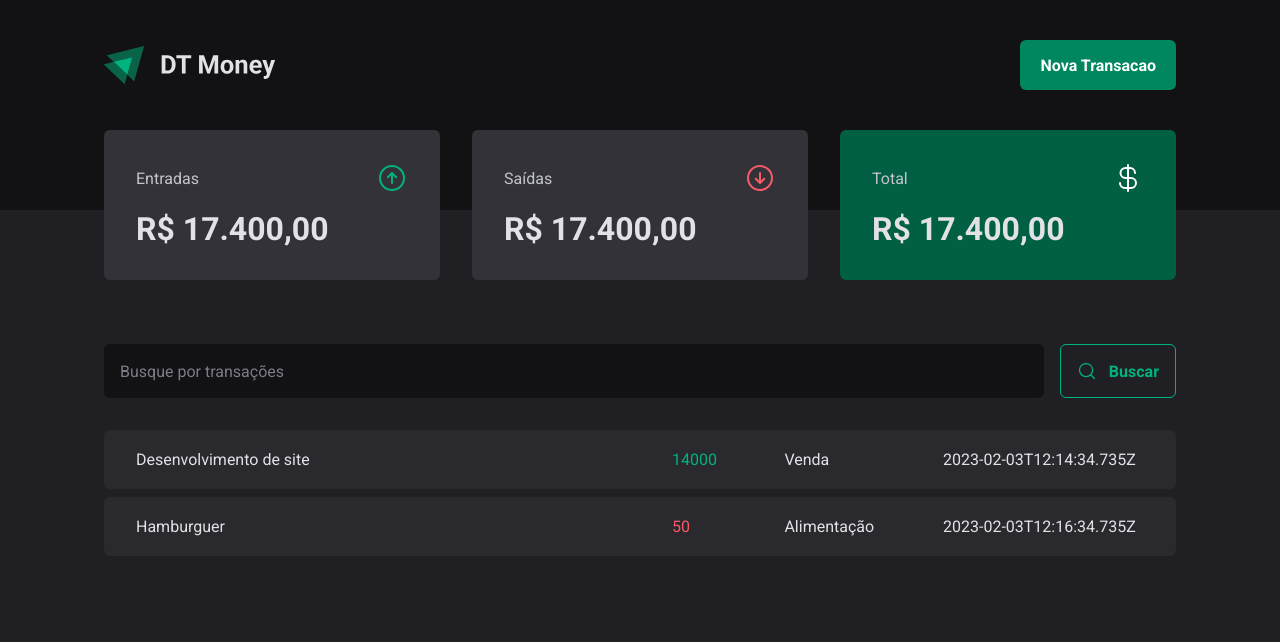
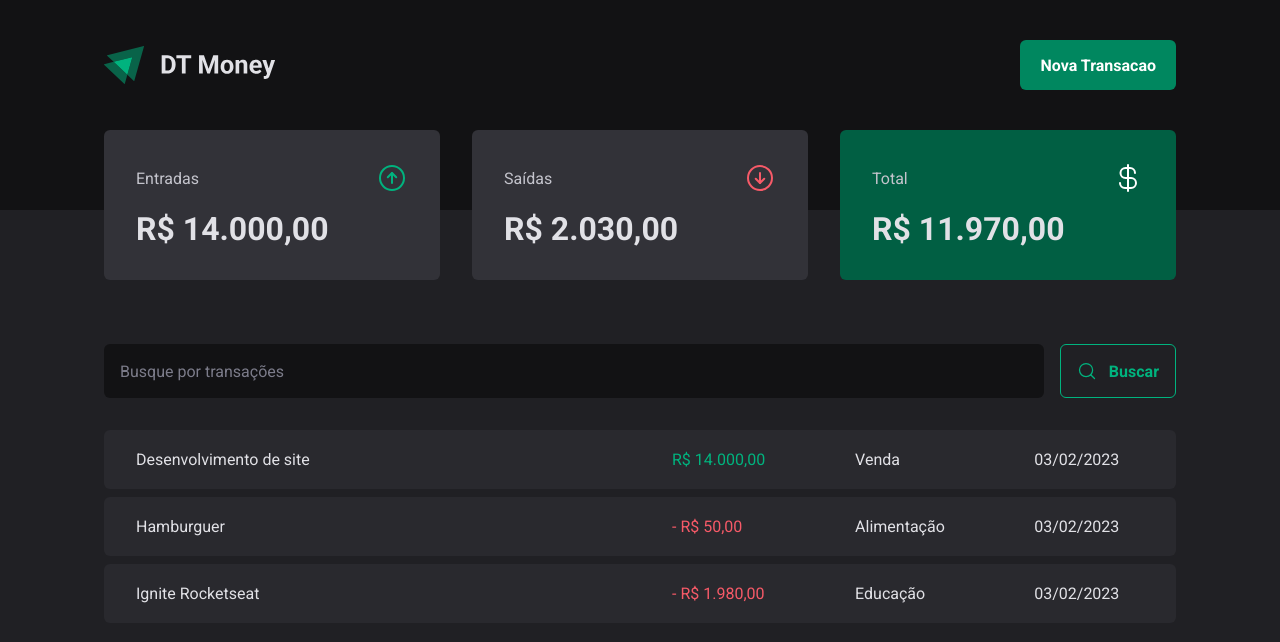
Before and after one commit to emanoelhenrick/igniteDTMoney, a React (Vite) app: page / in a window 1280 px wide. Shown: the top 642 px of the page. Built offline with nearby package versions, Linux system fonts and the light colour scheme; data requests are answered from the project's data file.

Commit message:
add data formatters and custom hooks

```diff
--- a/server.json
+++ b/server.json
@@ -15,6 +15,14 @@
       "price": 50,
       "category": "Alimentação",
       "createdAt": "2023-02-03T12:16:34.735Z"
+    },
+    {
+      "id": 3,
+      "description": "Ignite Rocketseat",
+      "type": "outcome",
+      "price": 1980,
+      "category": "Educação",
+      "createdAt": "2023-02-03T12:19:34.735Z"
     }
   ]
 }
--- a/src/App.tsx
+++ b/src/App.tsx
@@ -1,4 +1,5 @@
 import { ThemeProvider } from "styled-components";
+import { TransactionsProvider } from "./contexts/TransactionsContext";
 import { Transactions } from "./pages/Transactions";
 import { GlobalStyle } from "./styles/global";
 import { defaultTheme } from "./styles/themes/default";
@@ -7,7 +8,10 @@
 
   return (
     <ThemeProvider theme={defaultTheme}>
-      <Transactions />
+      <TransactionsProvider>
+
+        <Transactions />
+      </TransactionsProvider>
 
       <GlobalStyle />
     </ThemeProvider>
--- a/src/components/Summary/index.tsx
+++ b/src/components/Summary/index.tsx
@@ -1,7 +1,14 @@
 import { SummaryCard, SummaryContainer } from "./styles";
 import {ArrowCircleUp, ArrowCircleDown, CurrencyDollar} from 'phosphor-react'
+import { useContext } from "react";
+import { TransactionsContext } from "../../contexts/TransactionsContext";
+import { priceFormatter } from "../../utils/formatter";
+import { useSummary } from "../../hooks/useSummary";
 
 export function Summary() {
+
+  const summary = useSummary()
+
   return (
     <SummaryContainer>
       <SummaryCard>
@@ -10,7 +17,7 @@
           <ArrowCircleUp size={32} color="#00b37e" />
         </header>
 
-        <strong>R$ 17.400,00</strong>
+        <strong>{priceFormatter.format(summary.income)}</strong>
       </SummaryCard>
       <SummaryCard>
         <header>
@@ -18,7 +25,7 @@
           <ArrowCircleDown size={32} color="#f75a68" />
         </header>
 
-        <strong>R$ 17.400,00</strong>
+        <strong>{priceFormatter.format(summary.outcome)}</strong>
       </SummaryCard>
       <SummaryCard variant="green">
         <header>
@@ -26,7 +33,7 @@
           <CurrencyDollar size={32} color="#fff" />
         </header>
 
-        <strong>R$ 17.400,00</strong>
+        <strong>{priceFormatter.format(summary.total)}</strong>
       </SummaryCard>
     </SummaryContainer>
   )
--- /dev/null
+++ b/src/contexts/TransactionsContext.tsx
@@ -0,0 +1,42 @@
+import { createContext, ReactNode, useEffect, useState } from "react";
+
+interface Transaction {
+  id: number
+  description: string
+  type: 'income' | 'outcome'
+  price: number
+  category: string
+  createdAt: string
+}
+
+interface TransactionContextType {
+  transactions: Transaction[]
+}
+
+interface TransactionsProviderProps {
+  children: ReactNode
+}
+
+export const TransactionsContext = createContext({} as TransactionContextType)
+
+export function TransactionsProvider({ children}: TransactionsProviderProps) {
+
+  const [transactions, setTransactions] = useState<Transaction[]>([])
+
+  async function loadTransactions() {
+    const response = await fetch('http://localhost:3000/transactions')
+    const data = await response.json()
+
+    setTransactions(data)
+  }
+
+  useEffect(() => {
+    loadTransactions()
+  }, [])
+
+  return (
+    <TransactionsContext.Provider value={{ transactions }}>
+      {children}
+    </TransactionsContext.Provider>
+  )
+}
--- /dev/null
+++ b/src/hooks/useSummary.ts
@@ -0,0 +1,26 @@
+import { useContext } from "react"
+import { TransactionsContext } from "../contexts/TransactionsContext"
+
+export function useSummary() {
+  const {transactions} = useContext(TransactionsContext)
+
+  const summary = transactions.reduce((acc, transaction) => {
+
+    if (transaction.type === 'income'){
+      acc.income += transaction.price
+      acc.total += transaction.price
+    } else {
+      acc.outcome += transaction.price
+      acc.total -= transaction.price
+    }
+
+    return acc
+  },
+  {
+    income: 0,
+    outcome: 0,
+    total: 0
+  })
+
+  return summary
+}
--- a/src/pages/Transactions/index.tsx
+++ b/src/pages/Transactions/index.tsx
@@ -1,32 +1,14 @@
-import { useEffect, useState } from "react";
+import { useContext, useEffect, useState } from "react";
 import { Header } from "../../components/Header";
 import { Summary } from "../../components/Summary";
+import { TransactionsContext } from "../../contexts/TransactionsContext";
+import { dateFormatter, priceFormatter } from "../../utils/formatter";
 import { SearchForm } from "./components/SearchForm";
 import { PriceHighLight, TransactionsContainer, TransactionsTable } from "./styles";
 
-interface Transaction {
-  id: number
-  description: string
-  type: 'income' | 'outcome'
-  price: number
-  category: string
-  createdAt: string
-}
-
 export function Transactions() {
 
-  const [transactions, setTransactions] = useState<Transaction[]>([])
-
-  async function loadTransactions() {
-    const response = await fetch('http://localhost:3000/transactions')
-    const data = await response.json()
-
-    setTransactions(data)
-  }
-
-  useEffect(() => {
-    loadTransactions()
-  }, [])
+  const {transactions} = useContext(TransactionsContext)
 
 
 
@@ -47,11 +29,12 @@
                   <td width="50%">{transaction.description}</td>
                   <td>
                     <PriceHighLight variant={transaction.type}>
-                      {transaction.price}
+                      {transaction.type === 'outcome' && '- '}
+                      {priceFormatter.format(transaction.price)}
                     </PriceHighLight>
                   </td>
                   <td>{transaction.category}</td>
-                  <td>{transaction.createdAt}</td>
+                  <td>{dateFormatter.format(new Date(transaction.createdAt))}</td>
                 </tr>
               )
             })}
--- /dev/null
+++ b/src/utils/formatter.ts
@@ -0,0 +1,6 @@
+export const dateFormatter = new Intl.DateTimeFormat('pt-BR')
+
+export const priceFormatter = new Intl.NumberFormat('pt-BR', {
+  style: 'currency',
+  currency: 'BRL'
+})
```
